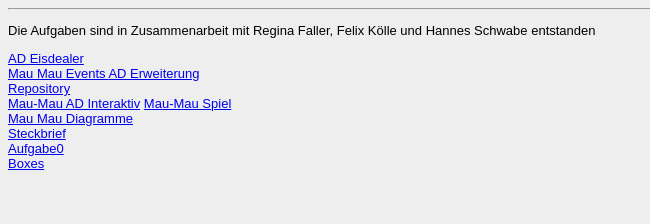
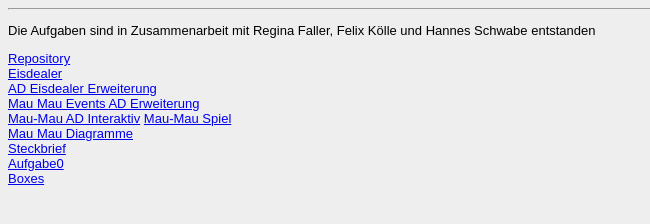
Before and after one commit to JanaKraemer/JanaKraemer, a plain HTML site: page Steckbrief/steckbrief.htm in a window 1280 px wide. Shown: the whole page, without its empty margins (0-650 px from the left). Drawn offline with Linux system fonts and the light colour scheme.

Commit message:
verlinkung

```diff
--- a/Steckbrief/steckbrief.htm
+++ b/Steckbrief/steckbrief.htm
@@ -8,14 +8,18 @@
 <hr>
 
 <p>Die Aufgaben sind in Zusammenarbeit mit Regina Faller, Felix Kölle und Hannes Schwabe entstanden</p>
-<a target="_blank" href="https://github.com/JanaKraemer/EIA2-Aufgabe/blob/master/eisdealer/AD.pdf">AD Eisdealer</a>
+<a target="_blank" href="https://github.com/JanaKraemer/EIA2-Aufgabe">Repository</a>
+<br>
+<a target="_blank" href="https://janakraemer.github.io/EIA2-Aufgabe/eisdealer/">Eisdealer</a>
+<br>
+<a target="_blank" href="https://github.com/JanaKraemer/EIA2-Aufgabe/blob/master/eisdealer/AD%20erweiterung.pdf">AD Eisdealer Erweiterung</a>
+
 <br>
 <a target="_blank" href="https://janakraemer.github.io/EIA2-Aufgabe/maumau%20interaktiv/">Mau Mau Events </a>
 
 <a target="_blank" href="https://github.com/JanaKraemer/EIA2-Aufgabe/blob/master/maumau%20interaktiv/AD%20erweiterung.pdf">AD Erweiterung</a>
 <br>
-<a target="_blank" href="https://github.com/JanaKraemer/EIA2-Aufgabe">Repository</a>
-<br>
+
 <a target="_blank" href="https://github.com/JanaKraemer/EIA2-Aufgabe/tree/master/maumau%20interaktiv">Mau-Mau AD Interaktiv</a>
 
 <a target="_blank" href="https://janakraemer.github.io/EIA2-Aufgabe/maumau/">Mau-Mau Spiel</a>
```
